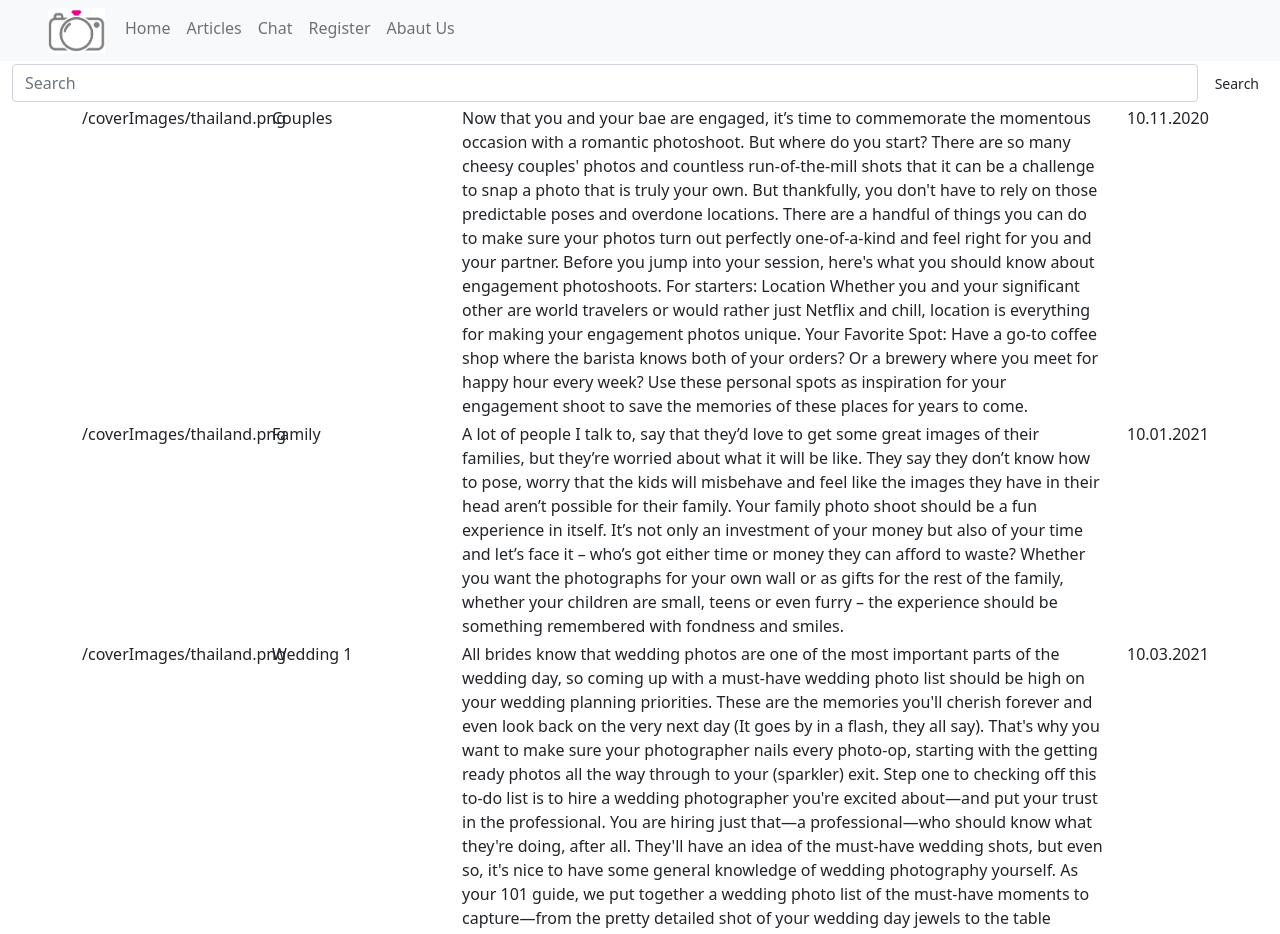
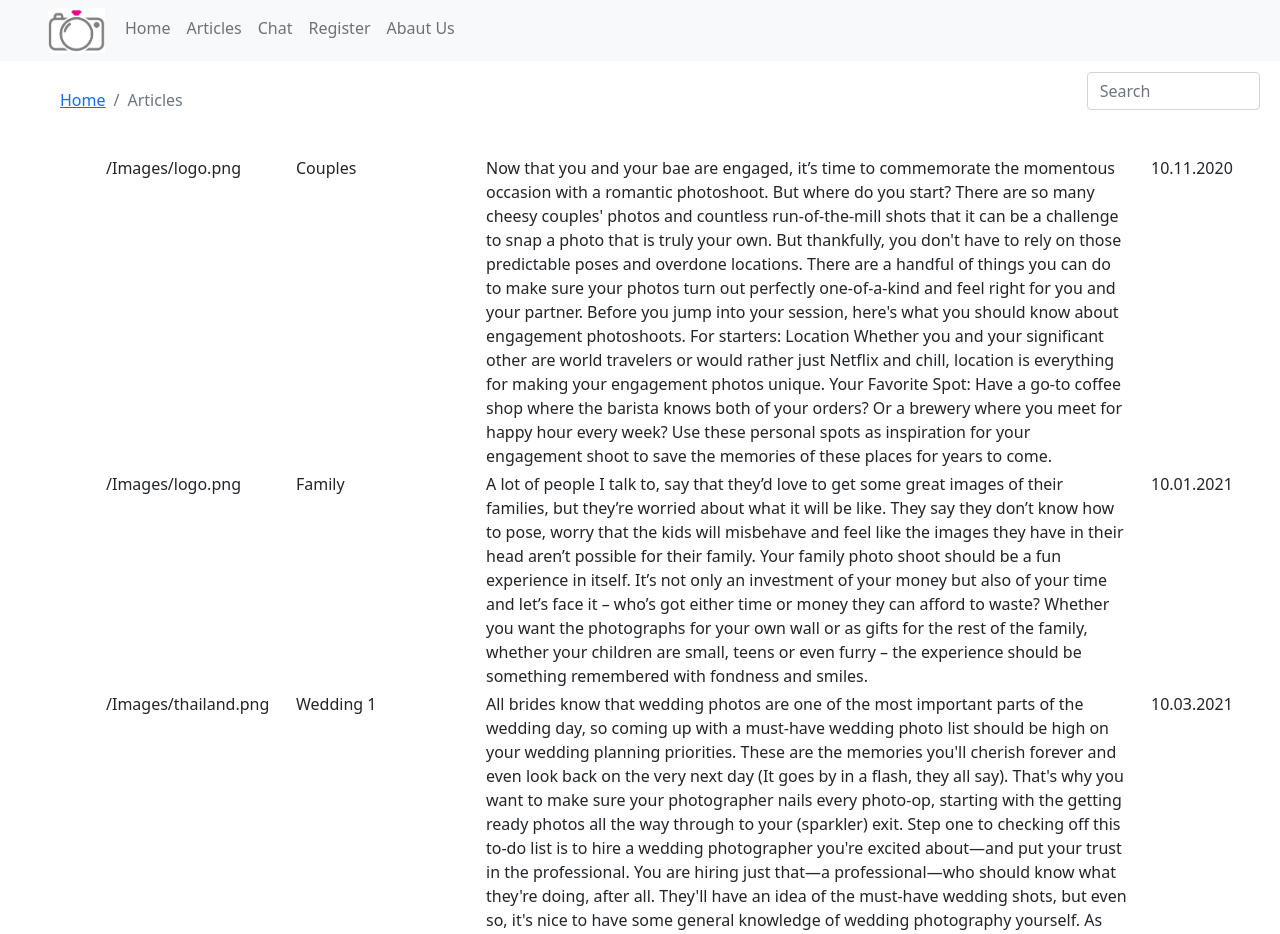
Before and after one commit to ArnitaZ/final_work, a React (Create React App) app: page /articles in a window 1280 px wide. Shown: the top 934 px of the page. Built offline with nearby package versions, Linux system fonts and the light colour scheme.

Commit message:
Articles
Finalising article list and search

```diff
--- a/src/API/getArticlesData.js
+++ b/src/API/getArticlesData.js
@@ -6,7 +6,7 @@ function getArticlesData() {
       title: "Couples",
       description:
         "Now that you and your bae are engaged, it’s time to commemorate the momentous occasion with a romantic photoshoot. But where do you start? There are so many cheesy couples' photos and countless run-of-the-mill shots that it can be a challenge to snap a photo that is truly your own. But thankfully, you don't have to rely on those predictable poses and overdone locations. There are a handful of things you can do to make sure your photos turn out perfectly one-of-a-kind and feel right for you and your partner. Before you jump into your session, here's what you should know about engagement photoshoots. For starters: Location Whether you and your significant other are world travelers or would rather just Netflix and chill, location is everything for making your engagement photos unique. Your Favorite Spot: Have a go-to coffee shop where the barista knows both of your orders? Or a brewery where you meet for happy hour every week? Use these personal spots as inspiration for your engagement shoot to save the memories of these places for years to come.",
-      coverImg: "/coverImages/thailand.png",
+      coverImg: "/Images/logo.png",
       duration: "3 hour",
       price: "100 EUR",
       location: "Jūrmala",
@@ -17,7 +17,7 @@ function getArticlesData() {
       title: "Family",
       description:
         "A lot of people I talk to, say that they’d love to get some great images of their families, but they’re worried about what it will be like. They say they don’t know how to pose, worry that the kids will misbehave and feel like the images they have in their head aren’t possible for their family. Your family photo shoot should be a fun experience in itself. It’s not only an investment of your money but also of your time and let’s face it – who’s got either time or money they can afford to waste? Whether you want the photographs for your own wall or as gifts for the rest of the family, whether your children are small, teens or even furry – the experience should be something remembered with fondness and smiles.",
-      coverImg: "/coverImages/thailand.png",
+      coverImg: "/Images/logo.png",
       duration: "3 hour",
       price: "100 EUR",
       location: "Latvia",
@@ -28,7 +28,7 @@ function getArticlesData() {
       title: "Wedding 1",
       description:
         "All brides know that wedding photos are one of the most important parts of the wedding day, so coming up with a must-have wedding photo list should be high on your wedding planning priorities. These are the memories you'll cherish forever and even look back on the very next day (It goes by in a flash, they all say). That's why you want to make sure your photographer nails every photo-op, starting with the getting ready photos all the way through to your (sparkler) exit. Step one to checking off this to-do list is to hire a wedding photographer you're excited about—and put your trust in the professional. You are hiring just that—a professional—who should know what they're doing, after all. They'll have an idea of the must-have wedding shots, but even so, it's nice to have some general knowledge of wedding photography yourself. As your 101 guide, we put together a wedding photo list of the must-have moments to capture—from the pretty detailed shot of your wedding day jewels to the table settings and invitation suite. You can choose from 1 hour photosession to capture your wedding day all day long. This particular option is 2 hour long which includes ceremony, couple photogrphy and guest  ",
-      coverImg: "/coverImages/thailand.png",
+      coverImg: "/Images/thailand.png",
       duration: "2 hour",
       price: "100 EUR",
       location: "Latvia",
@@ -39,7 +39,7 @@ function getArticlesData() {
       title: "Wedding 2",
       description:
         "All brides know that wedding photos are one of the most important parts of the wedding day, so coming up with a must-have wedding photo list should be high on your wedding planning priorities. These are the memories you'll cherish forever and even look back on the very next day (It goes by in a flash, they all say). That's why you want to make sure your photographer nails every photo-op, starting with the getting ready photos all the way through to your (sparkler) exit. Step one to checking off this to-do list is to hire a wedding photographer you're excited about—and put your trust in the professional. You are hiring just that—a professional—who should know what they're doing, after all. They'll have an idea of the must-have wedding shots, but even so, it's nice to have some general knowledge of wedding photography yourself. As your 101 guide, we put together a wedding photo list of the must-have moments to capture—from the pretty detailed shot of your wedding day jewels to the table settings and invitation suite.",
-      coverImg: "/coverImages/thailand.png",
+      coverImg: "/Images/thailand.png",
       duration: "4 hour",
       price: "100 EUR",
       location: "Latvia",
@@ -50,7 +50,7 @@ function getArticlesData() {
       title: "Wedding 3",
       description:
         "All brides know that wedding photos are one of the most important parts of the wedding day, so coming up with a must-have wedding photo list should be high on your wedding planning priorities. These are the memories you'll cherish forever and even look back on the very next day (It goes by in a flash, they all say). That's why you want to make sure your photographer nails every photo-op, starting with the getting ready photos all the way through to your (sparkler) exit. Step one to checking off this to-do list is to hire a wedding photographer you're excited about—and put your trust in the professional. You are hiring just that—a professional—who should know what they're doing, after all. They'll have an idea of the must-have wedding shots, but even so, it's nice to have some general knowledge of wedding photography yourself. As your 101 guide, we put together a wedding photo list of the must-have moments to capture—from the pretty detailed shot of your wedding day jewels to the table settings and invitation suite.",
-      coverImg: "/coverImages/thailand.png",
+      coverImg: "/Images/thailand.png",
       duration: "6 hour",
       price: "100 EUR",
       location: "Latvia",
@@ -61,7 +61,7 @@ function getArticlesData() {
       title: "Wedding 4",
       description:
         "All brides know that wedding photos are one of the most important parts of the wedding day, so coming up with a must-have wedding photo list should be high on your wedding planning priorities. These are the memories you'll cherish forever and even look back on the very next day (It goes by in a flash, they all say). That's why you want to make sure your photographer nails every photo-op, starting with the getting ready photos all the way through to your (sparkler) exit. Step one to checking off this to-do list is to hire a wedding photographer you're excited about—and put your trust in the professional. You are hiring just that—a professional—who should know what they're doing, after all. They'll have an idea of the must-have wedding shots, but even so, it's nice to have some general knowledge of wedding photography yourself. As your 101 guide, we put together a wedding photo list of the must-have moments to capture—from the pretty detailed shot of your wedding day jewels to the table settings and invitation suite.",
-      coverImg: "/coverImages/thailand.png",
+      coverImg: "/Images/thailand.png",
       duration: "8 hour",
       price: "100 EUR",
       location: "Latvia",
@@ -72,7 +72,7 @@ function getArticlesData() {
       title: "Wedding 5",
       description:
         "All brides know that wedding photos are one of the most important parts of the wedding day, so coming up with a must-have wedding photo list should be high on your wedding planning priorities. These are the memories you'll cherish forever and even look back on the very next day (It goes by in a flash, they all say). That's why you want to make sure your photographer nails every photo-op, starting with the getting ready photos all the way through to your (sparkler) exit. Step one to checking off this to-do list is to hire a wedding photographer you're excited about—and put your trust in the professional. You are hiring just that—a professional—who should know what they're doing, after all. They'll have an idea of the must-have wedding shots, but even so, it's nice to have some general knowledge of wedding photography yourself. As your 101 guide, we put together a wedding photo list of the must-have moments to capture—from the pretty detailed shot of your wedding day jewels to the table settings and invitation suite.",
-      coverImg: "/coverImages/thailand.png",
+      coverImg: "/Images/thailand.png",
       duration: "10 hour",
       price: "100 EUR",
       location: "Latvia",
@@ -83,7 +83,7 @@ function getArticlesData() {
       title: "Engagement",
       description:
         "All brides know that wedding photos are one of the most important parts of the wedding day, so coming up with a must-have wedding photo list should be high on your wedding planning priorities. These are the memories you'll cherish forever and even look back on the very next day (It goes by in a flash, they all say). That's why you want to make sure your photographer nails every photo-op, starting with the getting ready photos all the way through to your (sparkler) exit. Step one to checking off this to-do list is to hire a wedding photographer you're excited about—and put your trust in the professional. You are hiring just that—a professional—who should know what they're doing, after all. They'll have an idea of the must-have wedding shots, but even so, it's nice to have some general knowledge of wedding photography yourself. As your 101 guide, we put together a wedding photo list of the must-have moments to capture—from the pretty detailed shot of your wedding day jewels to the table settings and invitation suite.",
-      coverImg: "/coverImages/thailand.png",
+      coverImg: "/Images/thailand.png",
       duration: "3 hour",
       price: "100 EUR",
       location: "Latvia",
@@ -94,7 +94,7 @@ function getArticlesData() {
       title: "Wedding",
       description:
         "All brides know that wedding photos are one of the most important parts of the wedding day, so coming up with a must-have wedding photo list should be high on your wedding planning priorities. These are the memories you'll cherish forever and even look back on the very next day (It goes by in a flash, they all say). That's why you want to make sure your photographer nails every photo-op, starting with the getting ready photos all the way through to your (sparkler) exit. Step one to checking off this to-do list is to hire a wedding photographer you're excited about—and put your trust in the professional. You are hiring just that—a professional—who should know what they're doing, after all. They'll have an idea of the must-have wedding shots, but even so, it's nice to have some general knowledge of wedding photography yourself. As your 101 guide, we put together a wedding photo list of the must-have moments to capture—from the pretty detailed shot of your wedding day jewels to the table settings and invitation suite.",
-      coverImg: "/coverImages/thailand.png",
+      coverImg: "/Images/thailand.png",
       duration: "3 hour",
       price: "100 EUR",
       location: "Latvia",
@@ -105,7 +105,7 @@ function getArticlesData() {
       title: "Wedding",
       description:
         "All brides know that wedding photos are one of the most important parts of the wedding day, so coming up with a must-have wedding photo list should be high on your wedding planning priorities. These are the memories you'll cherish forever and even look back on the very next day (It goes by in a flash, they all say). That's why you want to make sure your photographer nails every photo-op, starting with the getting ready photos all the way through to your (sparkler) exit. Step one to checking off this to-do list is to hire a wedding photographer you're excited about—and put your trust in the professional. You are hiring just that—a professional—who should know what they're doing, after all. They'll have an idea of the must-have wedding shots, but even so, it's nice to have some general knowledge of wedding photography yourself. As your 101 guide, we put together a wedding photo list of the must-have moments to capture—from the pretty detailed shot of your wedding day jewels to the table settings and invitation suite.",
-      coverImg: "/coverImages/thailand.png",
+      coverImg: "/Images/thailand.png",
       duration: "3 hour",
       price: "100 EUR",
       location: "Latvia",
--- a/src/App.js
+++ b/src/App.js
@@ -4,14 +4,12 @@ import Footer from "./Components/Footer";
 
 function App() {
   return (
-    <div>
-      <div className="container-fluid d-flex flex-column min-vh-100">
-        <Header />
+    <div className="container-fluid d-flex flex-column min-vh-100">
+      <Header />
+      <div className="ps-0 ps-md-5 flex-grow-1">
         <Content />
       </div>
-      <div>
-        <Footer />
-      </div>
+      <Footer />
     </div>
   );
 }
--- a/src/Pages/Articles.js
+++ b/src/Pages/Articles.js
@@ -20,8 +20,6 @@ function Articles() {
   });
 
   const articlesRow = dataSearch.map((article, index) => {
-    const borderStyle = "1px solid rgba(1, 1, 1, 1)";
-
     return (
       <div className="container article-row article-container justify-content-center mt-1">
         <div className="row" key={index}>
@@ -35,7 +33,11 @@ function Articles() {
   });
   return (
     <div>
-      <div className="col mt-3 mb-4">
+      <br />
+      <br />
+      <br />
+      <div className="row">
+        <div className="col-2 mt-3 mb-4 d-flex flex-column">
           <nav aria-label="breadcrumb">
             <ol class="breadcrumb">
               <li class="breadcrumb-item">
@@ -47,6 +49,8 @@ function Articles() {
             </ol>
           </nav>
         </div>
+        <div className="col-8 mt-3 mb-4 d-flex flex-column"></div>
+        <div className="col-2 d-flex flex-column">
           <form className="d-flex">
             <input
               className="form-control me-2"
@@ -56,60 +60,10 @@ function Articles() {
               value={filter}
               onChange={searchText.bind(this)}
             />
-        <button className="btn btn-sm" type="submit">
-          Search
-        </button>
           </form>
+        </div>
+      </div>
       <div>{articlesRow}</div>
-      {/* <div className="col">
-        <div className="col d-flex mb-5 fill">
-          <Link
-            to="/articleC"
-            className="col-md-4 d-flex align-items-center justify-content-center"
-          >
-            <img src="/images/europe.jpg" className="img-fluid " alt="..." />
-          </Link>
-
-          <ArticlesList
-            title="COUPLES"
-            description="Now that you and your bae are engaged, it’s time to commemorate the momentous occasion with a romantic photoshoot. But where do you start? There are so many cheesy couples' photos and countless run-of-the-mill shots that it can be a challenge to snap a photo that is truly your own. But thankfully, you don't have to rely on those predictable poses and overdone locations. There are a handful of things you can do to make sure your photos turn out perfectly one-of-a-kind and feel right for you and your partner. Before you jump into your session, here's what you should know about engagement photoshoots. For starters: Location Whether you and your significant other are world travelers or would rather just Netflix and chill, location is everything for making your engagement photos unique. Your Favorite Spot: Have a go-to coffee shop where the barista knows both of your orders? Or a brewery where you meet for happy hour every week? Use these personal spots as inspiration for your engagement shoot to save the memories of these places for years to come."
-          />
-        </div>
-        <div className="col d-flex mb-5">
-          <Link
-            to="/articleF"
-            className="col-md-4 d-flex align-items-center justify-content-center mb-3 mb-md-0 me-md-auto link-dark text-decoration-none"
-          >
-            <img
-              src="/images/asia.jpg"
-              className="d-block"
-              width="400"
-              alt="..."
-            />
-          </Link>
-          <ArticlesList
-            title="FAMILY"
-            description="A lot of people I talk to say that they’d love to get some great images of their families, but they’re worried about what it will be like. They say they don’t know how to pose, worry that the kids will misbehave and feel like the images they have in their head aren’t possible for their family. Your family photo shoot should be a fun experience in itself. It’s not only an investment of your money but also of your time and let’s face it – who’s got either time or money they can afford to waste? Whether you want the photographs for your own wall or as gifts for the rest of the family, whether your children are small, teens or even furry – the experience should be something remembered with fondness and smiles."
-          />
-        </div>
-        <div className="col d-flex mb-5">
-          <Link
-            to="/articleW"
-            className="col-md-4 d-flex align-items-center justify-content-center mb-3 mb-md-0 me-md-auto link-dark text-decoration-none"
-          >
-            <img
-              src="/images/africa.jpg"
-              className="d-block"
-              width="400"
-              alt="..."
-            />
-          </Link>
-          <ArticlesList
-            title="WEDDING"
-            description="All brides know that wedding photos are one of the most important parts of the wedding day, so coming up with a must-have wedding photo list should be high on your wedding planning priorities. These are the memories you'll cherish forever and even look back on the very next day (It goes by in a flash, they all say). That's why you want to make sure your photographer nails every photo-op, starting with the getting ready photos all the way through to your (sparkler) exit. Step one to checking off this to-do list is to hire a wedding photographer you're excited about—and put your trust in the professional. You are hiring just that—a professional—who should know what they're doing, after all. They'll have an idea of the must-have wedding shots, but even so, it's nice to have some general knowledge of wedding photography yourself. As your 101 guide, we put together a wedding photo list of the must-have moments to capture—from the pretty detailed shot of your wedding day jewels to the table settings and invitation suite."
-          />
-        </div>
-      </div> */}
     </div>
   );
 }
```
Lines whose indentation alone changed are shown as unchanged.
